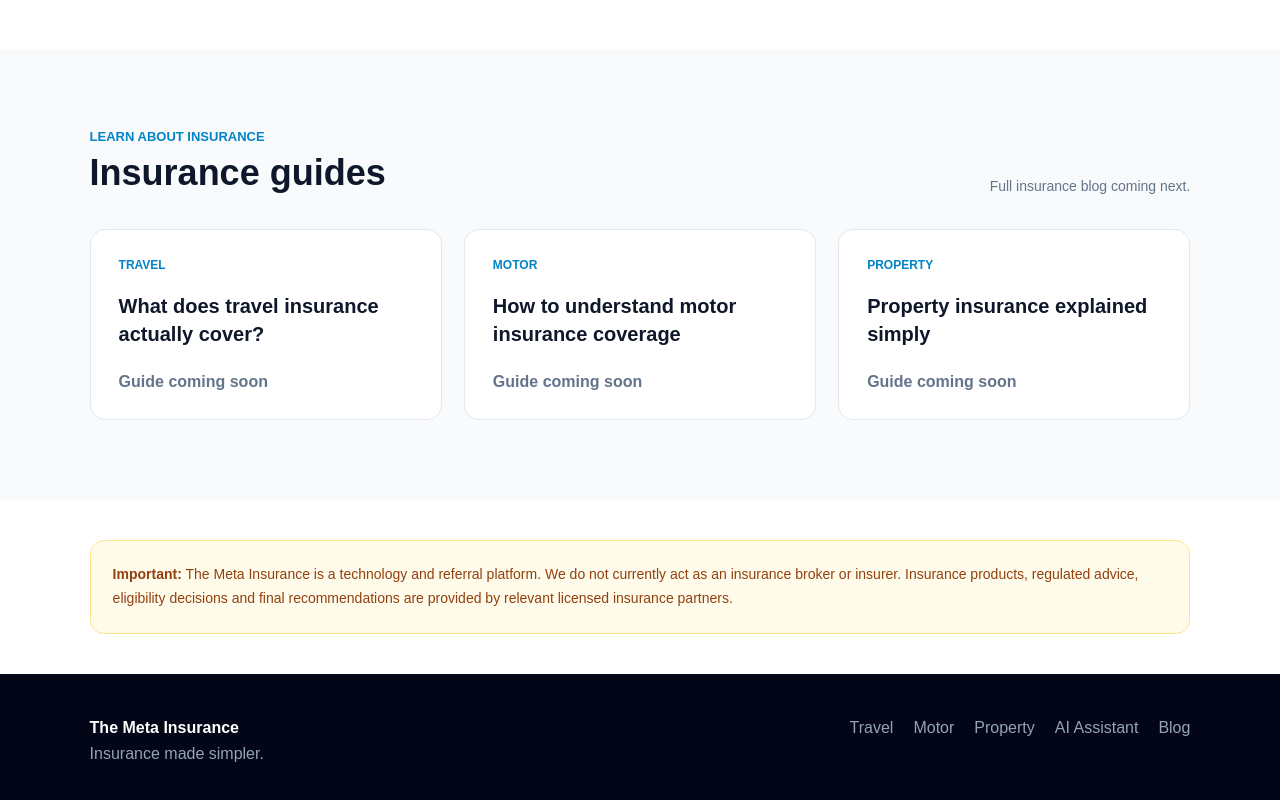
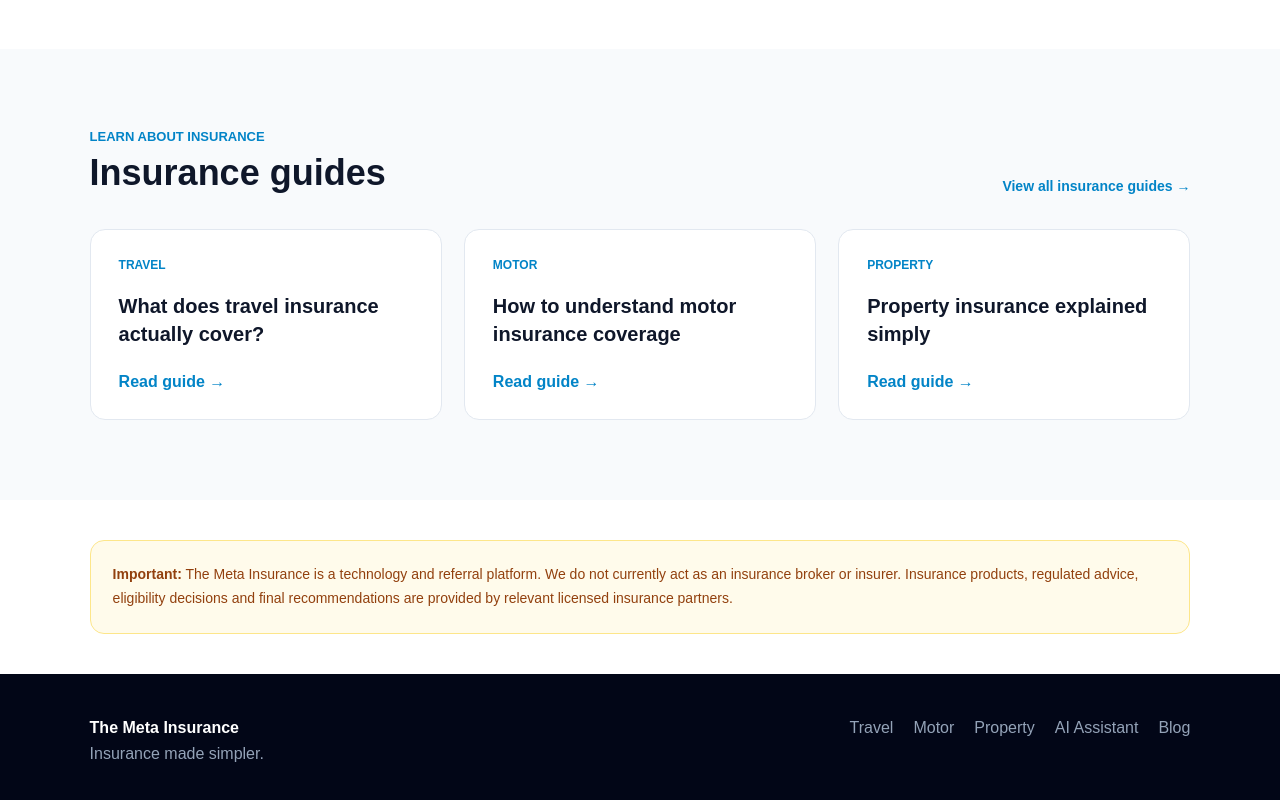
Before and after one commit to themetainsurance/MVP, a Next.js app: page / in a window 1280 px wide. Shown: the part 2162-2962 px from the top of the page. Built offline with nearby package versions, Linux system fonts and the light colour scheme.

Commit message:
Connect homepage insurance guides

```diff
--- a/app/page.tsx
+++ b/app/page.tsx
@@ -495,14 +495,17 @@ export default function Home() {
               </h2>
             </div>
 
-            <span
+            <a
+              href="/blog"
               style={{
-                color: "#64748b",
+                color: "#0284c7",
                 fontSize: "14px",
+                fontWeight: 800,
+                textDecoration: "none",
               }}
             >
-              Full insurance blog coming next.
-            </span>
+              View all insurance guides →
+            </a>
           </div>
 
           <div
@@ -516,16 +519,19 @@ export default function Home() {
             <BlogCard
               category="TRAVEL"
               title="What does travel insurance actually cover?"
+              href="/blog/travel-insurance-guide"
             />
 
             <BlogCard
               category="MOTOR"
               title="How to understand motor insurance coverage"
+              href="/blog/motor-insurance-guide"
             />
 
             <BlogCard
               category="PROPERTY"
               title="Property insurance explained simply"
+              href="/blog/property-insurance-guide"
             />
           </div>
         </div>
@@ -817,17 +823,24 @@ function Step({
 function BlogCard({
   category,
   title,
+  href,
 }: {
   category: string;
   title: string;
+  href: string;
 }) {
   return (
-    <article
+    <a
+      href={href}
       style={{
         background: "white",
         border: "1px solid #e2e8f0",
         borderRadius: "15px",
         padding: "28px",
+        textDecoration: "none",
+        color: "#0f172a",
+        display: "block",
+        cursor: "pointer",
       }}
     >
       <div
@@ -845,6 +858,7 @@ function BlogCard({
         style={{
           fontSize: "20px",
           lineHeight: 1.4,
+          color: "#0f172a",
         }}
       >
         {title}
@@ -853,13 +867,13 @@ function BlogCard({
       <div
         style={{
           marginTop: "25px",
-          fontWeight: 700,
-          color: "#64748b",
+          fontWeight: 800,
+          color: "#0284c7",
         }}
       >
-        Guide coming soon
+        Read guide →
       </div>
-    </article>
+    </a>
   );
 }
 
```
